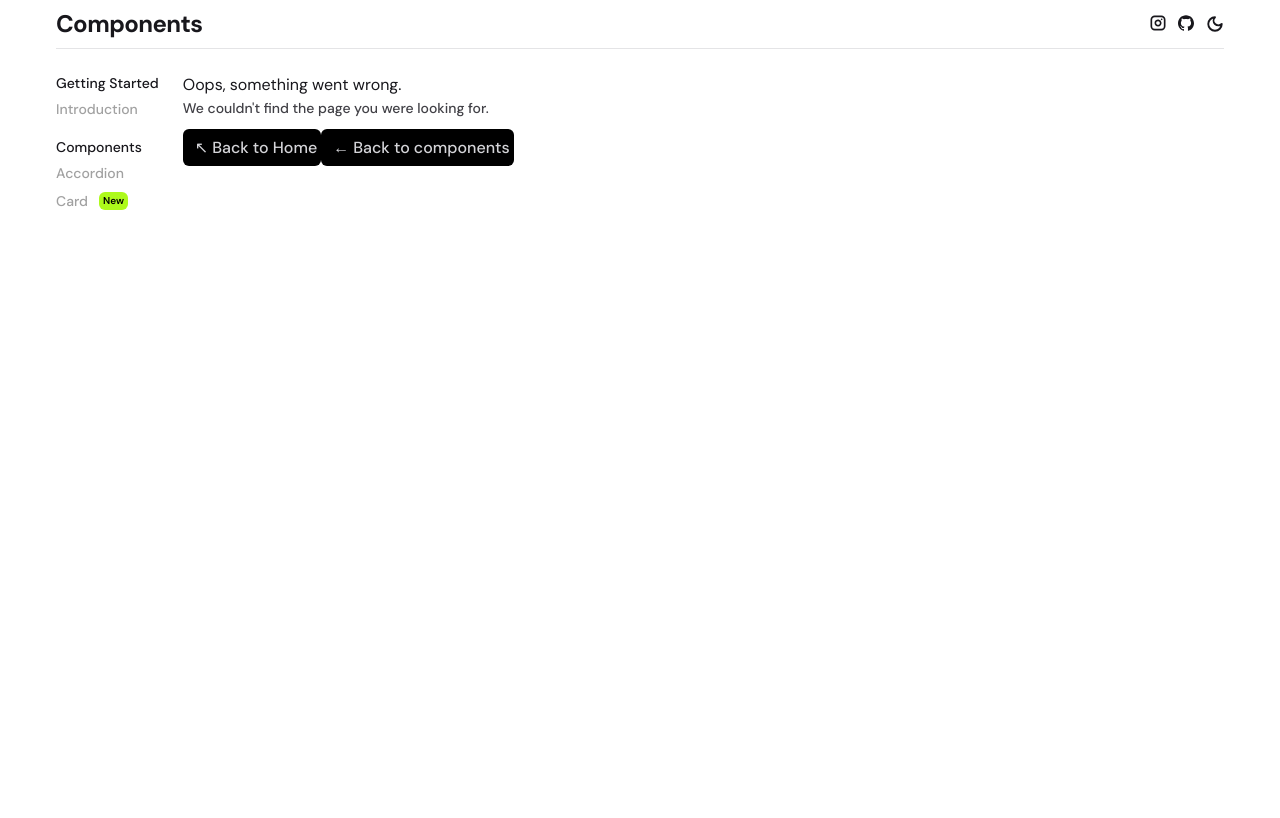
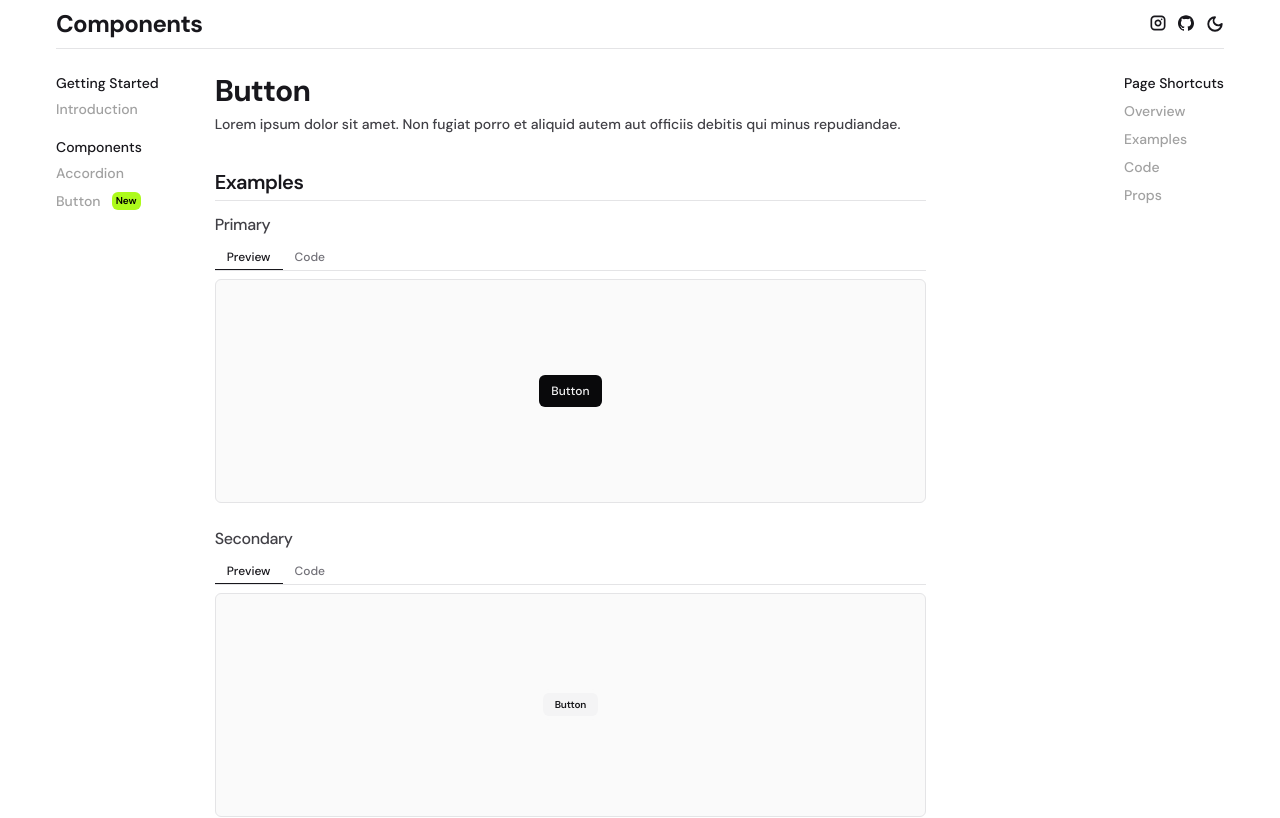
Before and after one commit to joshewah/simple-ui, a React (Vite) app: page /docs/components/button in a window 1280 px wide. Shown: the top 818 px of the page. Built offline with nearby package versions, Linux system fonts and the light colour scheme.

Commit message:
Added all button components

```diff
--- a/src/App.tsx
+++ b/src/App.tsx
@@ -12,12 +12,107 @@ import ComponentNotFound from './pages/error/ComponentNotFound'
 import Introduction from './pages/static/Introduction'
 import { useTheme } from './hooks/useTheme'
 import Component from './pages/ComponentDetails'
+import Button from './components/Button'
+import TailwindIcon from './assets/tailwind'
 // TEMPORARY
 import ComponentPreview from './components/ComponentPreview'
 import CodePreview from './components/CodePreview'
+import { ChevronRight } from 'lucide-react'
 
 function App() {
   const { theme, handleThemeChange } = useTheme()
+
+  // THIS IS ALL THE INFORMATION FOR THE COMPONENT DETAIL PAGE FOR THE BUTTON
+  //   overview={{
+  //     title: 'Button',
+  //     description:
+  //       'Lorem ipsum dolor sit amet. Non fugiat porro et aliquid autem aut officiis debitis qui minus repudiandae.',
+  //   }}
+  //   examples={[
+  //     {
+  //       name: 'Primary',
+  //       previews: {
+  //         component: (
+  //           <ComponentPreview
+  //             preview={<Button>Button</Button>}
+  //           />
+  //         ),
+  //         code: <CodePreview />,
+  //       },
+  //     },
+  //     {
+  //       name: 'Secondary',
+  //       previews: {
+  //         component: (
+  //           <ComponentPreview
+  //             preview={
+  //               <Button variant="secondary" style="snug">
+  //                 Button
+  //               </Button>
+  //             }
+  //           />
+  //         ),
+  //         code: <CodePreview />,
+  //       },
+  //     },
+  //     {
+  //       name: 'Outline',
+  //       previews: {
+  //         component: (
+  //           <ComponentPreview
+  //             preview={
+  //               <Button variant="outline">Button</Button>
+  //             }
+  //           />
+  //         ),
+  //         code: <CodePreview />,
+  //       },
+  //     },
+  //     {
+  //       name: 'Ghost',
+  //       previews: {
+  //         component: (
+  //           <ComponentPreview
+  //             preview={
+  //               <Button variant="ghost">Button</Button>
+  //             }
+  //           />
+  //         ),
+  //         code: <CodePreview />,
+  //       },
+  //     },
+  //     {
+  //       name: 'Accent',
+  //       previews: {
+  //         component: (
+  //           <ComponentPreview
+  //             preview={
+  //               <Button variant="accent">Button</Button>
+  //             }
+  //           />
+  //         ),
+  //         code: <CodePreview />,
+  //       },
+  //     },
+  //     // Add more examples as needed
+  //   ]}
+  //   code={'console.log("Hello World")'}
+  //   props={[
+  //     {
+  //       name: 'className',
+  //       type: 'string',
+  //       default: '-',
+  //       description: 'Additional class name',
+  //     },
+  //     {
+  //       name: 'style',
+  //       type: 'CSSProperties',
+  //       default: '-',
+  //       description: 'Inline styles for the component',
+  //     },
+  //     // Add more props as needed
+  //   ]}
+  // />
 
   return (
     <>
@@ -34,8 +129,8 @@ function App() {
           >
             <Route index element={<LandingPage />} />
             <Route path="/docs" element={<SidebarLayout />}>
-                <Route path="" element={<Navigate to="introduction" replace />} />
-              <Route path='introduction' element={<Introduction />} />
+              <Route path="" element={<Navigate to="introduction" replace />} />
+              <Route path="introduction" element={<Introduction />} />
               <Route path="components">
                 <Route path="" element={<Navigate to="accordion" replace />} />
                 <Route
@@ -52,14 +147,22 @@ function App() {
                         {
                           name: 'Named Example 1',
                           previews: {
-                            component: <ComponentPreview />,
+                            component: (
+                              <ComponentPreview
+                                preview={<Button>Button</Button>}
+                              />
+                            ),
                             code: <CodePreview />,
                           },
                         },
                         {
                           name: 'Named Example 2',
                           previews: {
-                            component: <ComponentPreview />,
+                            component: (
+                              <ComponentPreview
+                                preview={<Button>Button</Button>}
+                              />
+                            ),
                             code: <CodePreview />,
                           },
                         },
@@ -85,26 +188,77 @@ function App() {
                   }
                 />
                 <Route
-                  path="card"
+                  path="button"
                   element={
                     <Component
                       overview={{
-                        title: 'Card',
+                        title: 'Button',
                         description:
                           'Lorem ipsum dolor sit amet. Non fugiat porro et aliquid autem aut officiis debitis qui minus repudiandae.',
                       }}
                       examples={[
                         {
-                          name: 'Named Example 1',
+                          name: 'Primary',
                           previews: {
-                            component: <ComponentPreview />,
+                            component: (
+                              <ComponentPreview
+                                preview={<Button>Button</Button>}
+                              />
+                            ),
                             code: <CodePreview />,
                           },
                         },
                         {
-                          name: 'Named Example 2',
+                          name: 'Secondary',
                           previews: {
-                            component: <ComponentPreview />,
+                            component: (
+                              <ComponentPreview
+                                preview={
+                                  <Button variant="secondary" style="snug">
+                                    Button
+                                  </Button>
+                                }
+                              />
+                            ),
+                            code: <CodePreview />,
+                          },
+                        },
+                        {
+                          name: 'Outline',
+                          previews: {
+                            component: (
+                              <ComponentPreview
+                                preview={
+                                  <Button variant="outline">Button</Button>
+                                }
+                              />
+                            ),
+                            code: <CodePreview />,
+                          },
+                        },
+                        {
+                          name: 'Ghost',
+                          previews: {
+                            component: (
+                              <ComponentPreview
+                                preview={
+                                  <Button variant="ghost">Button</Button>
+                                }
+                              />
+                            ),
+                            code: <CodePreview />,
+                          },
+                        },
+                        {
+                          name: 'Accent',
+                          previews: {
+                            component: (
+                              <ComponentPreview
+                                preview={
+                                  <Button variant="accent">Button</Button>
+                                }
+                              />
+                            ),
                             code: <CodePreview />,
                           },
                         },
--- /dev/null
+++ b/src/components/Button.tsx
@@ -0,0 +1,39 @@
+type Variants = 'primary' | 'secondary' | 'outline' | 'ghost' | 'accent'
+type Styles = 'base' | 'snug'
+
+enum styles {
+  base = 'transition-colors duration-300 px-3 py-2 text-xs font-medium rounded-md',
+  snug = 'transition-colors duration-300 px-3 py-1 text-2xs font-semibold tracking-tight rounded-md',
+}
+
+enum variants {
+  primary = 'bg-zinc-950 text-zinc-100 hover:bg-zinc-800 dark:bg-zinc-100 dark:text-zinc-900 dark:hover:bg-zinc-300',
+  secondary = 'bg-zinc-100 text-zinc-900 hover:bg-zinc-200 dark:bg-zinc-800 dark:text-zinc-300 dark:hover:bg-zinc-950',
+  outline = 'border-[1.5px] border-zinc-200 hover:bg-zinc-200 dark:text-zinc-300 dark:border-zinc-700 dark:hover:bg-zinc-700',
+  ghost = 'bg-transparent hover:bg-zinc-200 dark:hover:bg-zinc-700 dark:text-zinc-300',
+  accent = 'bg-lime-500 text-lime-950 hover:bg-lime-600',
+}
+
+type ButtonProps = {
+  variant?: Variants
+  style?: Styles
+  children: React.ReactNode
+}
+
+const Button = ({
+  children,
+  variant = 'primary',
+  style = 'base',
+}: ButtonProps) => {
+  return (
+    <button className={`${variants[variant]} ${styles[style]}`}>
+      {children}
+      <span className=""></span>
+    </button>
+    // <button className="">
+    //   {children}
+    // </button>
+  )
+}
+
+export default Button
--- /dev/null
+++ b/src/components/ButtonComponentDetailsPreview.tsx
@@ -0,0 +1,110 @@
+import Button from './Button'
+import ComponentPreview from './ComponentPreview'
+import CodePreview from './CodePreview'
+
+type ComponentDetailsProps = {
+  overview: {
+    title: string
+    description: string
+    usage?: string
+  }
+  examples: Array<{
+    name: string
+    previews: {
+      component: React.ReactNode
+      code: React.ReactNode
+    }
+  }>
+  code: string
+  props: Array<{
+    name: string
+    type: string
+    default: string
+    description: string
+  }>
+}
+
+export default ButtonComponentDetailsPreview = () => {
+  const temp: ComponentDetailsProps = {
+    overview: {
+      title: 'Button',
+      description:
+        'Lorem ipsum dolor sit amet. Non fugiat porro et aliquid autem aut officiis debitis qui minus repudiandae.',
+    },
+    examples: [
+      {
+        name: 'Primary',
+        previews: {
+          component: <ComponentPreview preview={<Button>Button</Button>} />,
+          code: <CodePreview />,
+        },
+      },
+      {
+        name: 'Secondary',
+        previews: {
+          component: (
+            <ComponentPreview
+              preview={
+                <Button variant="secondary" style="snug">
+                  Button
+                </Button>
+              }
+            />
+          ),
+          code: <CodePreview />,
+        },
+      },
+      {
+        name: 'Outline',
+        previews: {
+          component: (
+            <ComponentPreview
+              preview={<Button variant="outline">Button</Button>}
+            />
+          ),
+          code: <CodePreview />,
+        },
+      },
+      {
+        name: 'Ghost',
+        previews: {
+          component: (
+            <ComponentPreview
+              preview={<Button variant="ghost">Button</Button>}
+            />
+          ),
+          code: <CodePreview />,
+        },
+      },
+      {
+        name: 'Accent',
+        previews: {
+          component: (
+            <ComponentPreview
+              preview={<Button variant="accent">Button</Button>}
+            />
+          ),
+          code: <CodePreview />,
+        },
+      },
+      // Add more examples as needed
+    ],
+    //   Should be read from the component file
+    code: `console.log("Hello World")'`,
+    props = [
+      {
+        name: 'className',
+        type: 'string',
+        default: '-',
+        description: 'Additional class name',
+      },
+      {
+        name: 'style',
+        type: 'CSSProperties',
+        default: '-',
+        description: 'Inline styles for the component',
+      },
+    ],
+  }
+}
+// THIS IS ALL THE INFORMATION FOR THE COMPONENT DETAIL PAGE FOR THE BUTTON
--- a/src/components/ComponentPreview.tsx
+++ b/src/components/ComponentPreview.tsx
@@ -1,10 +1,33 @@
 import React from 'react'
 
-const ComponentPreview = () => {
+type ComponentPreviewProps = {
+  preview: React.ReactNode
+  options?: {
+    style: Array<string>
+  }
+}
+
+const ComponentPreview = ({
+  preview: component,
+  options,
+}: ComponentPreviewProps) => {
   return (
-    <div className="bg-background-card grid aspect-video w-full max-w-96 place-items-center rounded-md">
-      ComponentPreview
-    </div>
+    // TODO - Add a way to toggle between styles
+    <>
+      {options && (
+        <select className="absolute left-3 top-2 bg-background-card text-xs">
+          <option value="styles">Styles</option>
+          {options.style.map((style, index) => (
+            <option key={index} value={style}>
+              {style}
+            </option>
+          ))}
+        </select>
+      )}
+      <div className="grid aspect-video place-items-center rounded-md bg-background-card">
+        {component}
+      </div>
+    </>
   )
 }
 
--- a/src/components/Tab/TabButton.tsx
+++ b/src/components/Tab/TabButton.tsx
@@ -8,7 +8,7 @@ const TabButton = ({ title, handleClick, isActive }: TabButtonProps) => {
   return (
     <button
       onClick={handleClick}
-      className={`text-text-alternate-color hover:text-text-color border-b-[1.5px] border-transparent px-3 py-1 text-sm transition-colors duration-300 ${isActive ? 'text-text-color border-b-text-color' : ''}`}
+      className={`border-b-[1.5px] border-transparent px-3 py-1 text-xs font-medium text-text-alternate-color transition-colors duration-300 hover:text-text-color ${isActive ? 'border-b-text-color text-text-color' : ''}`}
     >
       {title}
     </button>
--- a/src/components/Tab/TabContent.tsx
+++ b/src/components/Tab/TabContent.tsx
@@ -6,9 +6,8 @@ type TabContentProps = {
 }
 
 const TabContent = ({ children, maxHeight }: TabContentProps) => {
-  console.log(maxHeight)
   maxHeight = maxHeight || 0
-  const tabContentStyles = `${maxHeight ? `max-h-${maxHeight}px` : ''}`
+  const tabContentStyles = `${maxHeight ? `max-h-${maxHeight}px` : ''} relative`
 
   return <div className={tabContentStyles}>{children}</div>
 }
--- a/src/components/Tab/TabControlBar.tsx
+++ b/src/components/Tab/TabControlBar.tsx
@@ -6,7 +6,7 @@ type TabControlBarProps = {
 
 const TabControlBar = ({ children }: TabControlBarProps) => {
   return (
-    <div className="border-b-stoke-color mb-2 flex border-b-[1.5px]">
+    <div className="mb-2 flex border-b-[1.5px] border-b-stoke-color">
       {children}
     </div>
   )
--- a/src/index.css
+++ b/src/index.css
@@ -47,11 +47,11 @@
   }
 
   h3 {
-    @apply mb-6 text-xl font-semibold tracking-tight;
+    @apply mb-3 text-xl font-semibold tracking-tight;
   }
 
   h4 {
-    @apply mb-3 text-base font-medium tracking-tight;
+    @apply mb-2 text-base font-medium tracking-tight;
     color: rgb(var(--text-secondary-color));
   }
 
--- a/src/layouts/SidebarLayout.tsx
+++ b/src/layouts/SidebarLayout.tsx
@@ -2,13 +2,13 @@ import { Outlet, NavLink } from 'react-router-dom'
 
 const SidebarLayout = () => {
   return (
-    <div className="flex">
-      <aside className="hidden pb-6 pr-6 sm:sticky sm:top-16 sm:block sm:h-screen sm:min-w-fit">
+    <div className="flex overflow-auto">
+      <aside className="hidden pb-6 pr-6 sm:block sm:min-w-fit">
         <nav className="sidebar">
           <ul className="mb-4">
             <li className="sidebar-group-heading">Getting Started</li>
             <li>
-              <NavLink to="/docs/introduction" className="sidebar-link">
+              <NavLink to="/" className="sidebar-link">
                 Introduction
               </NavLink>
             </li>
@@ -21,8 +21,11 @@ const SidebarLayout = () => {
               </NavLink>
             </li>
             <li>
-              <NavLink to="./components/card" className="sidebar-link tag-new">
-                Card
+              <NavLink
+                to="./components/button"
+                className="sidebar-link tag-new"
+              >
+                Button
               </NavLink>
             </li>
           </ul>
--- a/src/pages/ComponentDetails.tsx
+++ b/src/pages/ComponentDetails.tsx
@@ -32,7 +32,7 @@ const ComponentDetails = ({
   props,
 }: ComponentDetailsProps) => {
   return (
-    <div className="flex w-full">
+    <div className="relative flex w-full">
       <div className="flex max-w-prose flex-1 flex-col sm:ml-8">
         {/* <ComponentOverview id='overview' overview={overview} /> */}
         {/* <ComponentExamples id='examples' examples={examples} /> */}
@@ -44,7 +44,9 @@ const ComponentDetails = ({
         </section>
 
         <section id="examples" className="mb-8">
-          <h3>Examples</h3>
+          <h3 className="border-b-[1.5px] border-b-stoke-color pb-1">
+            Examples
+          </h3>
           {examples.map((example) => (
             <>
               <h4>{example.name}</h4>
@@ -67,7 +69,7 @@ const ComponentDetails = ({
           <h3>Props</h3>
           {/* <PropsTable props={props} /> */}
           <table className="w-full overflow-x-scroll">
-            <thead className="border-b-stoke-color h-8 border-b-2 text-left text-sm font-medium">
+            <thead className="h-8 border-b-2 border-b-stoke-color text-left text-sm font-medium">
               <tr>
                 <th>Name</th>
                 <th>Type</th>
@@ -75,9 +77,9 @@ const ComponentDetails = ({
                 <th>Description</th>
               </tr>
             </thead>
-            <tbody className="font-base text-text-secondary-color text-left text-xs">
+            <tbody className="font-base text-left text-xs text-text-secondary-color">
               {props.map((prop) => (
-                <tr className="border-b-stoke-color h-8 border-b-[1px] last:border-b-0">
+                <tr className="h-8 border-b-[1px] border-b-stoke-color last:border-b-0">
                   <td>{prop.name}</td>
                   <td>{prop.type}</td>
                   <td>{prop.default}</td>
@@ -92,7 +94,7 @@ const ComponentDetails = ({
           <a href="#overview">Back to top</a>
         </section>
       </div>
-      <aside className="ml-auto hidden pl-8 lg:sticky lg:top-20 lg:block lg:h-screen lg:min-w-fit">
+      <aside className="ml-auto hidden pl-8 lg:sticky lg:right-0 lg:top-0 lg:block lg:h-full lg:min-w-fit lg:max-w-fit">
         <nav>
           <ul className="flex flex-col gap-2">
             <li className="sidebar-group-heading">Page Shortcuts</li>
--- a/src/pages/static/Landing.tsx
+++ b/src/pages/static/Landing.tsx
@@ -2,13 +2,14 @@ import { ChevronRight } from 'lucide-react'
 import GitHubIcon from '../../assets/github'
 import { Link } from 'react-router-dom'
 import ComponentPreview from '../../components/ComponentPreview'
+import Button from '../../components/Button'
 
 const Landing = () => {
   return (
     <main>
       <section className="flex flex-col justify-center gap-4 py-8 md:items-center md:py-16">
         <h1 className="mb-2 text-5xl font-bold tracking-tight sm:text-6xl md:mb-4 md:max-w-[18ch] md:text-center">
-          Reusable, Customisable & Animated Components
+          Reusable, Customizable & Animated Components
         </h1>
         <p className="text-text-secondary-color mb-4 text-xl font-medium md:mb-8 md:max-w-[50ch] md:text-center md:text-2xl">
           Beautifully designed. Open source. React components. That can be
@@ -26,8 +27,8 @@ const Landing = () => {
         </div>
       </section>
       <section className="flex max-h-full flex-col items-center justify-center gap-12 py-8 md:items-center md:py-16">
-        <ComponentPreview />
-        <ComponentPreview />
+        <ComponentPreview preview={<Button>Button</Button>} />
+        <ComponentPreview preview={<Button>Button</Button>} />
         <Link to="/docs/components">See all components</Link>
       </section>
       {/* Maybe design a section on what pacakges are used*/}
--- a/tailwind.config.js
+++ b/tailwind.config.js
@@ -15,6 +15,9 @@ export default {
           'rgb(var(--text-alternative-color) / <alpha-value>)',
         'text-color--link': 'rgb(var(--text-color--link) / <alpha-value>)',
       },
+      fontSize: {
+        '2xs': '0.625rem',
+      },
     },
   },
   plugins: [],
```
